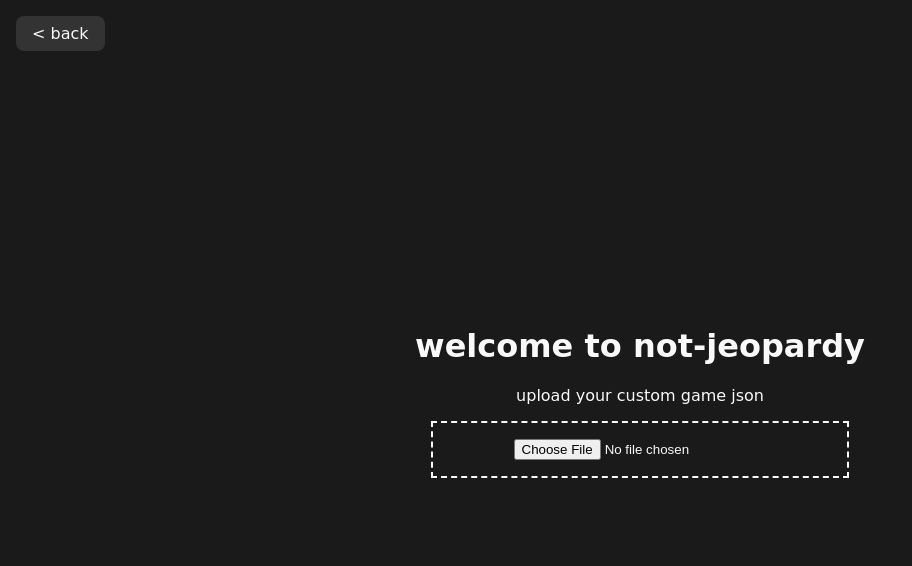
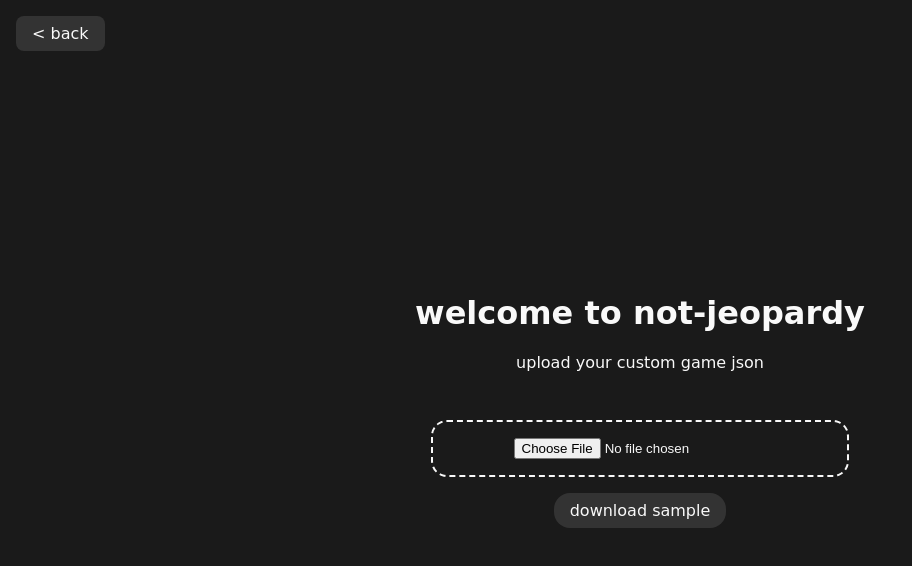
Before and after one commit to wise-bit/untrials, a SvelteKit app: page /jeopardy in a window 1280 px wide. Shown: the top 566 px of the page, without its empty margins (0-912 px from the left). Built offline with nearby package versions, Linux system fonts and the light colour scheme.

Commit message:
minor improvements

```diff
--- a/src/routes/jeopardy/+page.svelte
+++ b/src/routes/jeopardy/+page.svelte
@@ -107,12 +107,20 @@
       return;
     }
     location.href = '/';
+  };
+
+  function downloadSample() {
+    const a = document.createElement('a');
+    a.href = 'samples/trials-jeopardy-sample.json';
+    a.download = 'sample.json';
+
+    document.body.appendChild(a);
+    a.click();
+    document.body.removeChild(a);
   }
 </script>
 
-<button class="back-button" on:click={() => goBack()}
-  >{'< back'}</button
->
+<button class="back-button" on:click={() => goBack()}>{'< back'}</button>
 
 {#if !fileContent}
   <div class="container">
@@ -125,6 +133,11 @@
         accept=".json"
         on:change={handleFileUpload}
       />
+    </div>
+    <div>
+      <button class="download-sample-button" on:click={() => downloadSample()}
+        >download sample</button
+      >
     </div>
   </div>
 {/if}
@@ -186,18 +199,22 @@
       on:keydown|stopPropagation
     >
       {#if $selectedQuestion}
+        <h4>[{$selectedQuestion.points} points]</h4>
+        <br />
         <h2>{$selectedQuestion.question}</h2>
         {#if $selectedQuestion.showAnswer}
           <p>{$selectedQuestion.answer}</p>
         {/if}
+        <div class="final-jeopardy-buttons">
           <button
             class="reveal-button"
             on:click={() =>
               ($selectedQuestion.showAnswer = !$selectedQuestion.showAnswer)}
           >
-          Reveal answer
+            reveal answer
           </button>
-        <button class="close-button" on:click={closeModal}>Close</button>
+          <button class="close-button" on:click={closeModal}>close</button>
+        </div>
       {/if}
     </div>
   </div>
@@ -218,14 +235,14 @@
         on:click={() =>
           ($finalQuestion.showQuestion = !$finalQuestion.showQuestion)}
       >
-        Reveal question
+        reveal question
       </button>
       <button
         class="reveal-button"
         on:click={() =>
           ($finalQuestion.showAnswer = !$finalQuestion.showAnswer)}
       >
-        Reveal answer
+        reveal answer
       </button>
     </div>
   </div>
@@ -257,6 +274,19 @@
     padding: 1rem;
     text-align: center;
     border: 2px dashed #f8f8f8;
+    border-radius: 1rem;
+    margin-top: 3rem;
+  }
+
+  .download-sample-button {
+    padding: 0.5rem 1rem;
+    background-color: #333;
+    color: #f9f9f9;
+    border: none;
+    border-radius: 1rem;
+    font-size: 1rem;
+    cursor: pointer;
+    transition: background-color 0.3s;
   }
 
   .back-button {
@@ -297,6 +327,9 @@
   .final-jeopardy {
     max-width: 700px;
     width: 90%;
+    background: black;
+    border-radius: 2rem;
+    padding: 3rem;
   }
 
   .jeopardy-board {
@@ -379,6 +412,7 @@
     padding: 2rem;
     border-radius: 10px;
     text-align: center;
+    align-items: center;
     color: #f9f9f9;
     max-width: 500px;
     width: 80%;
@@ -388,6 +422,7 @@
     display: flex;
     flex-direction: row;
     align-items: center;
+    justify-content: center;
     gap: 1rem;
   }
 
```
Also changed, not shown: static/samples/trials-jeopardy-sample.json (renamed from src/routes/jeopardy/sample.json, +5 -5 lines). Lines whose indentation alone changed are shown as unchanged.
